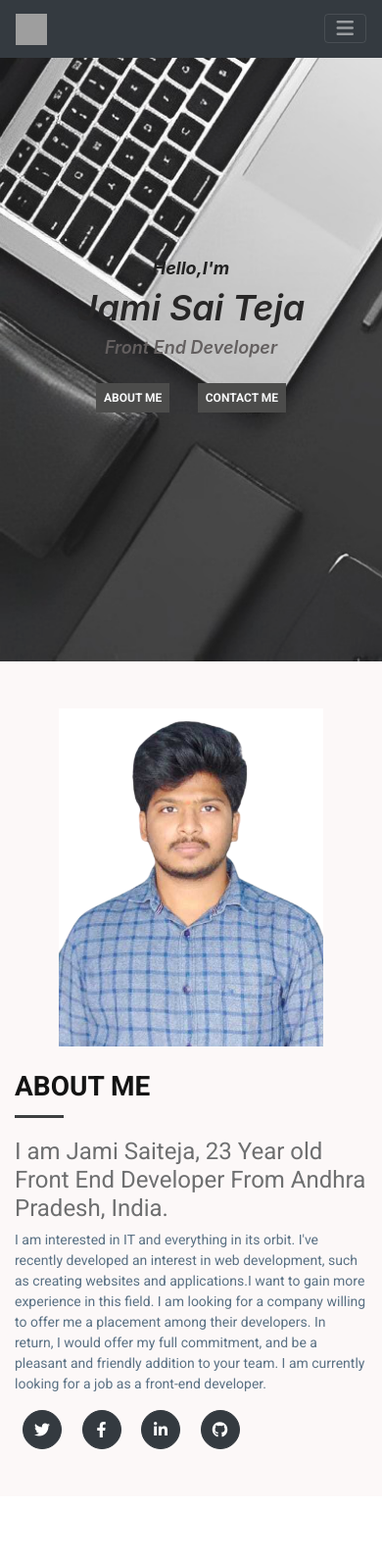
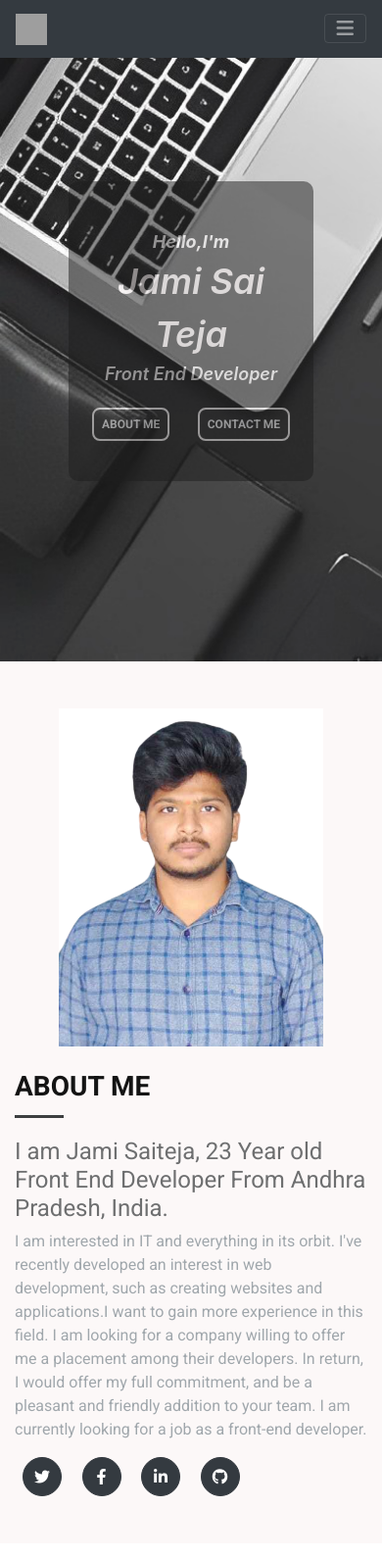
Before and after one commit to jamisaiteja/My-Portfolio, a plain HTML site: page index.html in a window 390 px wide. Shown: the top 1588 px of the page at 98% size. Drawn offline with nearby package versions, Linux system fonts and the light colour scheme; grey boxes are pictures that could not be loaded; a web font is replaced by a local one.

Commit message:
commit nov 11-1

```diff
--- a/index.css
+++ b/index.css
@@ -41,6 +41,18 @@
     background-size: cover;
     opacity: 0.9;
 }
+
+.content{
+    background: transparent;
+    background-color: rgb(6, 6, 6);
+    opacity: 0.5;
+    padding:30px;
+    width:500px;
+    border-radius: 10px;
+    margin: auto;
+    /* height: 100vh; */
+}
+
 .Home-heading {
     color: white;
     font-size: 54px;
@@ -66,7 +78,8 @@
     font-family: "Roboto";
     font-weight:600;
     font-size:14px;
-    border:2px solid #ffffff;
+    border:2px solid #f9f6f6;
+    border-radius: 8px;
 }
 
 @media only screen and (max-width: 768px) {
@@ -82,19 +95,19 @@
     }
 
     .Home-heading {
-        color: rgb(17, 16, 16);
+        color: rgb(243, 235, 235);
         font-size: 36px;
         font-weight: 600;
     }
     .Home-caption {
-        color: rgb(10, 10, 10);
+        color: rgb(254, 251, 251);
         font-style: italic;
         font-size: 18px;
         font-weight: 400;
     }
 
     .Home-designation {
-        color: #534e4e;
+        color: #f5f2f2;
         font-size: 18px;
         font-weight: 600;
         font-style: italic;
@@ -104,10 +117,15 @@
         font-family: "Roboto";
         font-weight:600;
         font-size:12px;
-        background-color: #393938;
-        border:none;
+        background-color: #0b0b0b;
+        /* border:none; */
+        color: rgb(252, 248, 248);
     }
 
+    .content{
+        width:250px;
+        padding: 20px;
+    }
 }
 
 /* --------------
@@ -142,8 +160,8 @@ aboutsection
     bottom: 0;
 }
 
-.description{
-    color: #979fa5;
+.description1{
+    color: #a0a7ac;
     font-family: "Roboto";
     font-size: 16px;
 }
@@ -519,17 +537,17 @@ footer
 
 
 .footer {
-    background-color: #001c32;
+    background-color: #212529;
 }
 
 .description{
-    color: #5a7184;
+    color: #f4f4f5;
     font-family: "Roboto";
     font-size: 14px;
     font-weight: 400;
 }
 
 .copy-icon {
-    color: #5a7184;
+    color: #f4f4f5;
     font-size: 22px;
 }
--- a/index.html
+++ b/index.html
@@ -44,8 +44,8 @@
             </div>
         </nav>
 
-        <section class="Home-section d-flex flex-column justify-content-center text-md-dark text-lg-light pt-5 pb-5" id="homeSection">
-            <div class="text-center ">
+        <section class="Home-section d-flex flex-column justify-content-center pt-5 pb-5" id="homeSection">
+            <div class="text-center content pt-5 pb-5">
                 <p class="Home-caption mb-0 font-weight-bold"><span>Hello,I'm</span><br/><span class="Home-heading">Jami Sai Teja</span></p>
                 <p class="Home-designation mb-4">Front End Developer</p>
                 <a href="#aboutSection" class="aboutBtn mr-3 p-2 text-decoration-none text-light text-uppercase">About Me</a>
@@ -69,7 +69,7 @@
                             ABOUT ME
                         </h2>
                         <h3 class="about-section-para">I am Jami Saiteja, 23 Year old Front End Developer From Andhra Pradesh, India.</h3>
-                        <p class="description">
+                        <p class="description1">
                             I am interested in IT and everything in its orbit. I've recently developed an interest in web development,
                             such as creating websites and applications.I want to gain more experience in this field.
                             I am looking for a company willing to offer me a placement among their developers.
@@ -389,21 +389,23 @@
                     <div class= "col-lg-6 mb-5" data-aos="fade-up" data-aos-delay="100">
                         <div class="box d-flex flex-column  align-items-stretch">
                             <h2 class="mb-5">SEND MESSAGE</h2>
+
                             <form id="form" onsubmit="sendEmail(); reset(); return false;">
+                                <span id="span"></span>
                                 <div class="inputBox">
-                                    <input type="text" id="name" value="" required/>
+                                    <input type="text" name="name" id="name" value="" required/>
                                     <label for="name">Name</label>
                                 </div>
                                 <div class="inputBox">
-                                    <input type="email" id="email" value="" required />
+                                    <input type="email" name="email" id="email" value="" required />
                                     <label for="email">Email</label>
                                 </div>
                                 <div class="inputBox">
-                                    <input type="tel" id="phonenumber" value="" required />
+                                    <input type="tel" name="phonenumber" id="phonenumber" value="" required />
                                     <label for="phonenumber">Phone Number</label>
                                 </div>
                                 <div class="inputBox">
-                                    <textarea type="textarea" id="message" rows="4" cols="70" value="" required></textarea>
+                                    <textarea type="textarea" name="message" id="message" rows="4" cols="70" value="" required></textarea>
                                     <label for="message">Message</label>
                                 </div>
                                 <!-- <input type="submit" id="sub" value="Submit" class="text-center"/> -->
@@ -414,6 +416,7 @@
                 </div>
             </div>
         </section>
+
         <footer class="footer pt-2 pb-2">
             <div class="container">
                 <div class="row">
@@ -426,7 +429,8 @@
                 </div>
             </div>
         </footer>
-        <!-- our aos data -->
+
+        <!-- aos data -->
         <script src="https://unpkg.com/aos@next/dist/aos.js"></script>
         <script>
             AOS.init();
--- a/index.js
+++ b/index.js
@@ -31,6 +31,7 @@ function sendEmail(){
     var msg=document.getElementById('message').value;
     var body = 'Name: '+name + '<br/> Email: ' +email + '<br/> Phonenumber: '+phone
     + '<br/> Message: '+msg;
+    var sub = name +"'s message from portfolio contact form!";
 
     Email.send({
         Host : "smtp.elasticemail.com",
@@ -38,9 +39,33 @@ function sendEmail(){
         Password : "46207ED15A8729E402E72B0AC7093DEB1AD1",
         To : 'saitejajami6@gmail.com',
         From : "jamisaiteja666@gmail.com",
-        Subject : "Portfolio contact data",
+        Subject : sub,
         Body : body
     }).then(
         message => alert(message)
     );
 }
+
+
+// let url="https://script.google.com/macros/s/AKfycbxHRrGg17AqZF9iz8-SgUAJHSLrsVQg2oGdtMkuO-DXL1JzZ4LHs6sqp85nk6G9Loly/exec";
+// let form = document.querySelector("#form");
+//         let submit = document.querySelector("#sub");
+//         let message = document.querySelector("#span");
+//         form.addEventListener('submit', (e) => {
+//             e.preventDefault();
+//             submit.value = "Sending.."
+//             fetch(url, {
+//                     method: "POST",
+//                     body: new FormData(form)
+//                 })
+//                 .then(res => res.text())
+//                 .then(data => {
+//                     message.innerHTML = data;
+//                     submit.value = "Send"
+
+//                 })
+//                 .catch(err => {
+//                     message.innerHTML = err;
+//                     submit.value = "Send"
+//                 })
+//         })
```
